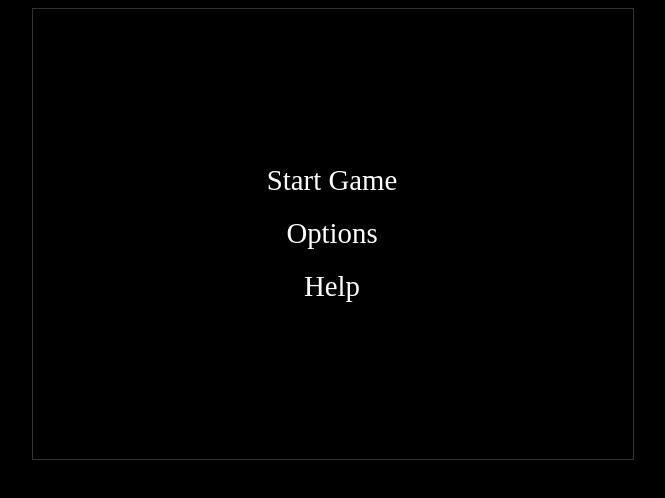
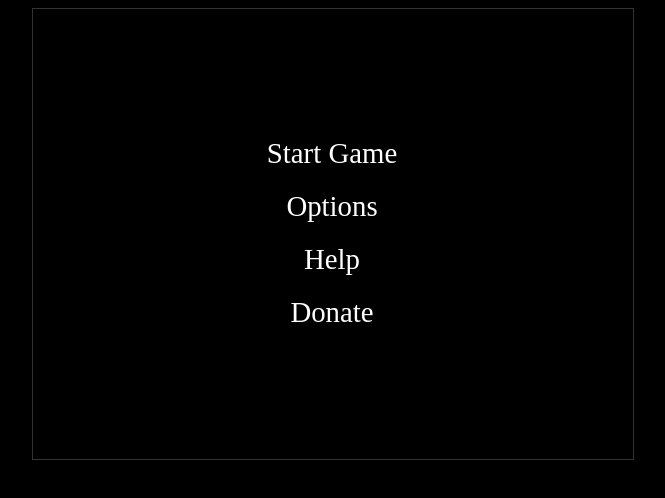
Before and after one commit to noobiept/tetris, a browser extension: page index.html in a window 1280 px wide. Both pictures are taken after a click on the element "Back". Shown: the whole page, without its empty margins (307-972 px from the left). Drawn offline with Linux system fonts and the light colour scheme.

Commit message:
- add donate button to main menu - update build dependencies

```diff
--- a/css/style.css
+++ b/css/style.css
@@ -19,6 +19,7 @@ em
 .button
     {
     cursor: pointer;
+    color: white;
     }
 
 .button:hover
@@ -76,6 +77,11 @@ em
     text-align: left;
     }
 
+#MainMenu-donate
+    {
+    display: block;
+    text-decoration: none;
+    }
 
     /* :: Canvas :: */
 
--- a/index.html
+++ b/index.html
@@ -61,6 +61,7 @@
         <div id="MainMenu-startGame" class="button">Start Game</div>
         <div id="MainMenu-options" class="button">Options</div>
         <div id="MainMenu-help" class="button">Help</div>
+        <a id="MainMenu-donate" class="button" href="https://www.paypal.com/cgi-bin/webscr?cmd=_s-xclick&hosted_button_id=UQ6ZF2JKUC626" target="_blank">Donate</a>
     </div>
 
     <div id="Options" class="hide">
```
Also changed, not shown: build/package.json, manifest.json.
